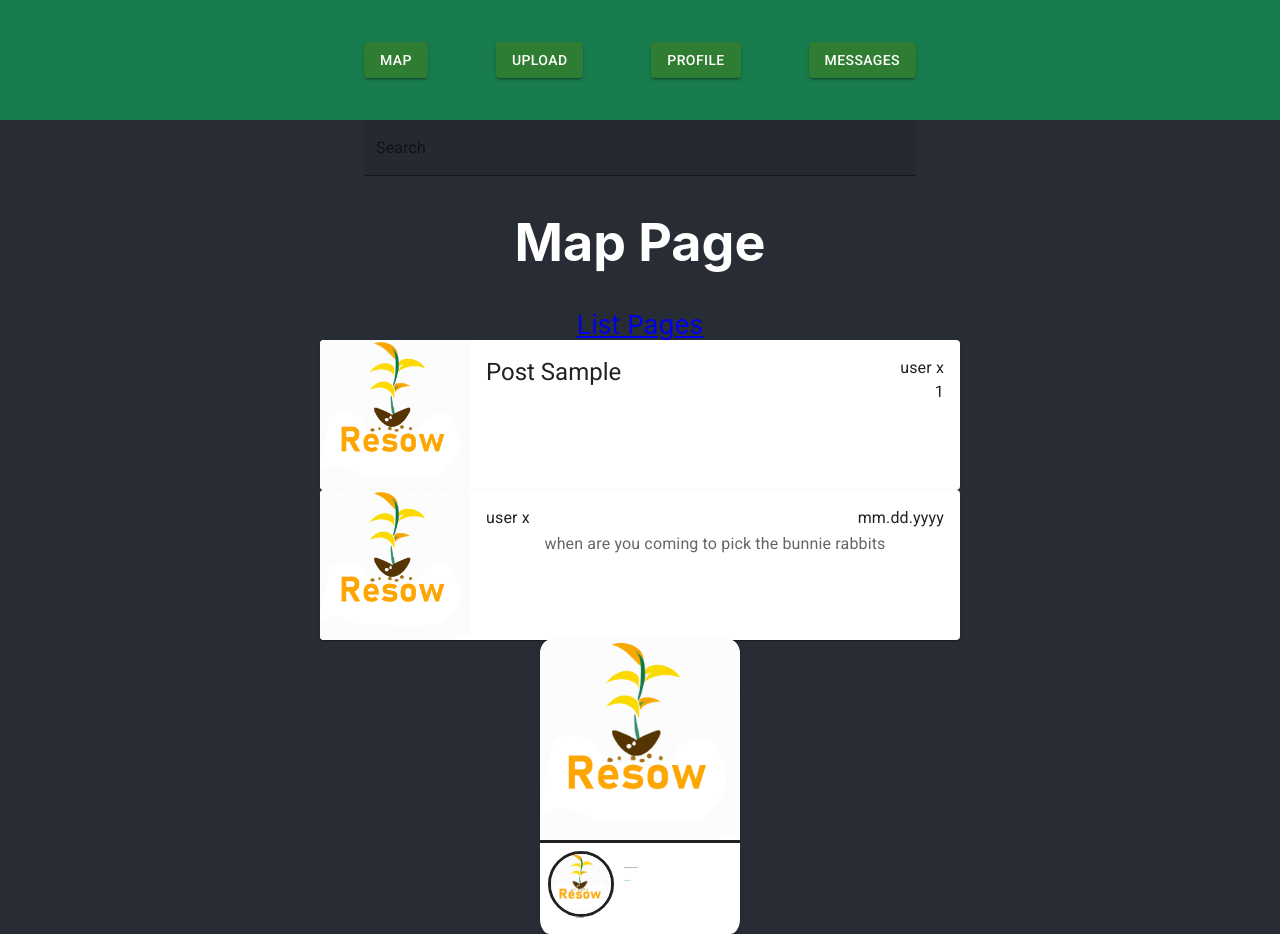
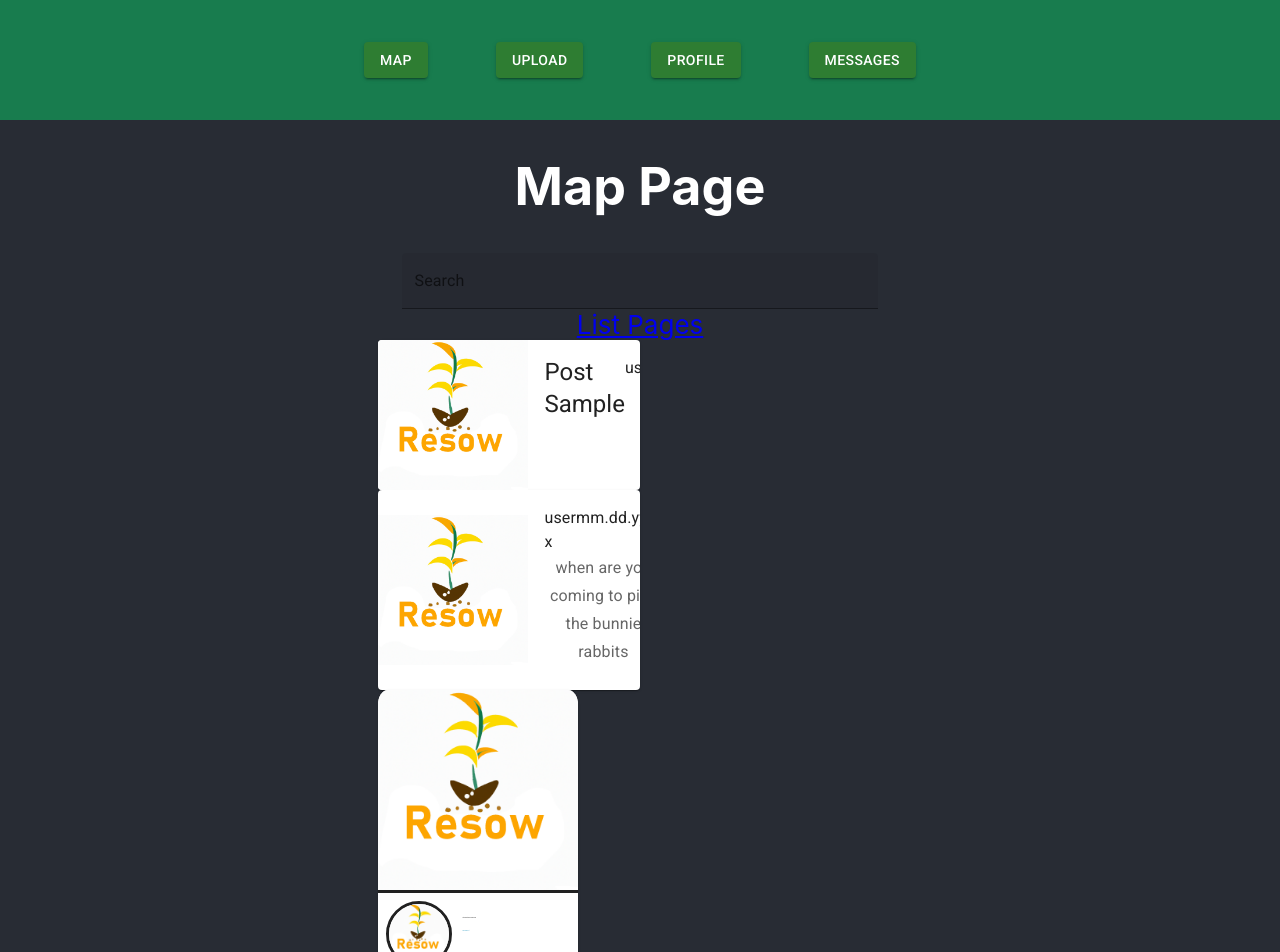
Before and after one commit to sachiniyer/resow, a React (Create React App) app in the folder front-end/: page / in a window 1280 px wide. Shown: the top 952 px of the page. Built offline with nearby package versions, Linux system fonts and the light colour scheme.

Commit message:
Move testing components out of App.js to Homepage.js

```diff
--- a/front-end/src/App.js
+++ b/front-end/src/App.js
@@ -3,10 +3,6 @@ import './App.css';
 
 
 import Footer from './components/Footer';
-import MessageCard from './components/Message'
-import PostCard from './components/Post'
-import PreviewWindow from './components/PreviewWindow';
-import SearchBar from './components/SearchBar';
 
 
 //Main Pages
@@ -25,16 +21,20 @@ function App() {
   return (
     <div className="App">
       <Footer/>
-      <header className="App-body">
-        <SearchBar></SearchBar>
         <Router>
-          <main className="Router">
+          <main className="App-body">
             <Routes>
               {/* a route for the home page */}
               <Route path="/" element={<Homepage />} />
 
               {/* a route for the upload item page */}
-              <Route path = "/UploadItem" element={<UploadItem/>} />
+              <Route path = "/UploadItem" element={<UploadItem
+              thumbnailURL = "/resowLogo.png"
+              profileURL = "/resowLogo.png"
+              sellerName = "Foo Barstein"
+              title = "Cute rabbit needs a new home"
+              location = "400 Broome St"
+              descriptions = "Lorem ipsum dolor sit amet, consectetur adipiscing elit, sed do eiusmod tempor incididunt ut labore et dolore magna aliqua. Ut enim ad minim veniam, quis nostrud exercitation ullamco laboris nisi ut aliquip ex ea commodo consequat. "/>} />
 
               {/* a route for the user profile page */}
               <Route path = "/UserProfile" element={<UserProfile/>} />
@@ -63,28 +63,6 @@ function App() {
             </Routes>
           </main>
         </Router>
-        <PostCard
-          img="/resowLogo.png"
-          postTitle="Post Sample"
-          name="user x"
-          time="1"
-          message="selling my old bunnie rabbits to someone that will care for them deeply"
-        />
-        <MessageCard
-          img="/resowLogo.png"
-          name="user x"
-          date="mm.dd.yyyy"
-          message="when are you coming to pick the bunnie rabbits"
-        />
-        <PreviewWindow
-          thumbnailURL = "/resowLogo.png"
-          profileURL = "/resowLogo.png"
-          sellerName = "Foo Barstein"
-          title = "Cute rabbit needs a new home"
-          location = "400 Broome St"
-
-        />
-      </header>
     </div>
   );
 }
--- a/front-end/src/pages/Homepage.js
+++ b/front-end/src/pages/Homepage.js
@@ -1,11 +1,36 @@
 import { Link } from "react-router-dom";
+import MessageCard from '../components/Message'
+import PostCard from '../components/Post'
+import PreviewWindow from '../components/PreviewWindow';
+import SearchBar from '../components/SearchBar';
 
 
 function Homepage() {
   return (
     <div className="Homepage">
         <h1> Map Page </h1>
+        <SearchBar></SearchBar>
         <Link to ="/Map/ItemsList"> List Pages </Link>
+        <PostCard
+          img="/resowLogo.png"
+          postTitle="Post Sample"
+          name="user x"
+          time="1"
+          message="selling my old bunnie rabbits to someone that will care for them deeply"
+        />
+        <MessageCard
+          img="/resowLogo.png"
+          name="user x"
+          date="mm.dd.yyyy"
+          message="when are you coming to pick the bunnie rabbits"
+        />
+        <PreviewWindow
+          thumbnailURL = "/resowLogo.png"
+          profileURL = "/resowLogo.png"
+          sellerName = "Foo Barstein"
+          title = "Cute rabbit needs a new home"
+          location = "400 Broome St"
+        />
     </div>
   );
 }
```
